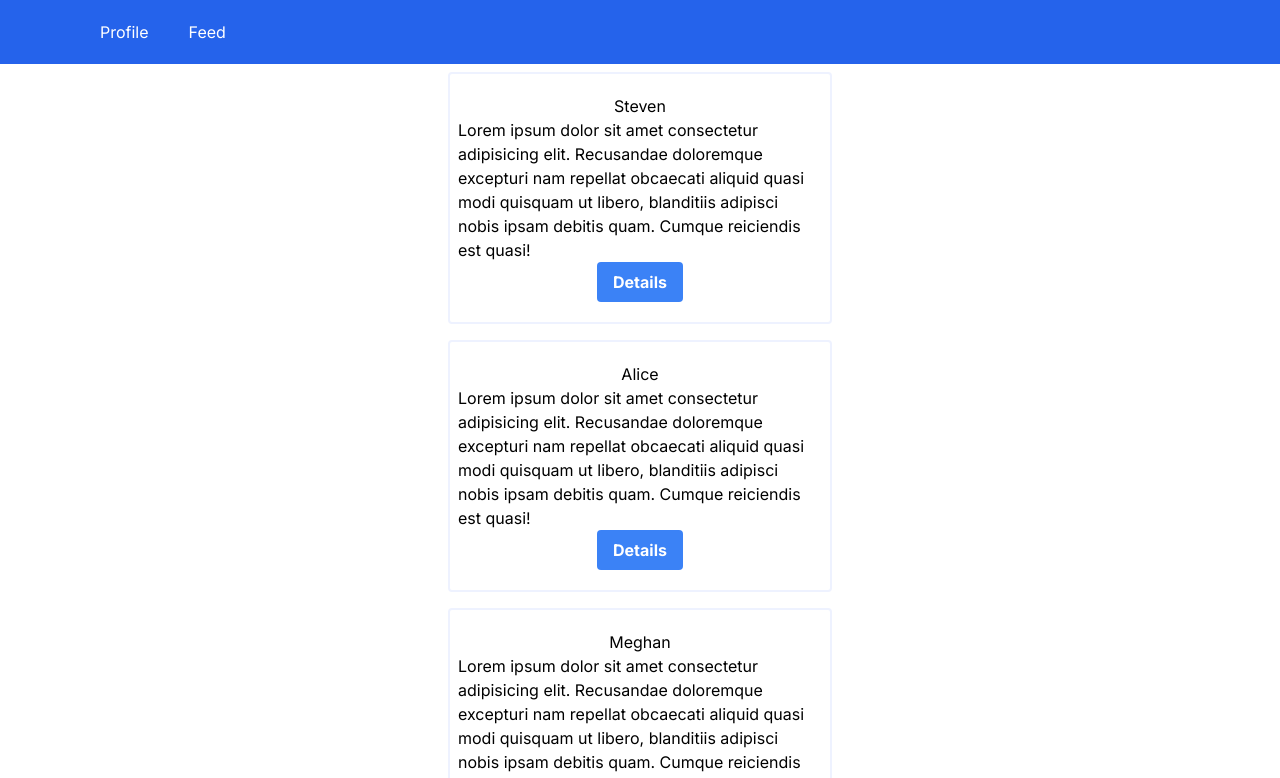
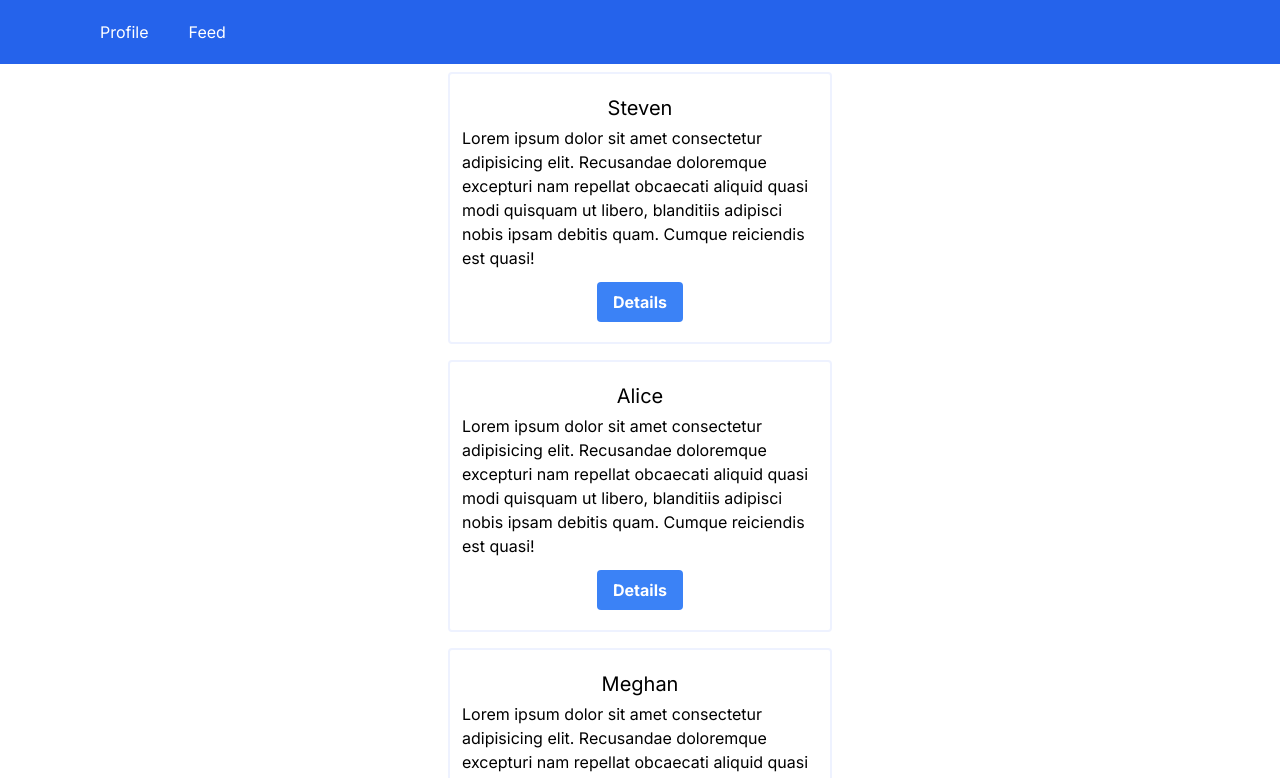
Before and after one commit to VanceMcGrady/vance-mcgrady-ti, a Next.js app: page /feed in a window 1280 px wide. Shown: the top 778 px of the page. Built offline with nearby package versions, Linux system fonts and the light colour scheme.

Commit message:
couple of styling tweaks

```diff
--- a/app/ui_components/FeedCard.tsx
+++ b/app/ui_components/FeedCard.tsx
@@ -11,9 +11,9 @@ export default function FeedCard({ post, key }: FeedCardProps) {
   return (
     <>
       <div className="flex flex-col w-full max-w-96 justify-center items-center my-2 px-2 py-5 border-2 border-indigo-50 rounded">
-        <h4>{post.user}</h4>
-        <p>{post.text}</p>
-        <div>
+        <h4 className="text-xl">{post.user}</h4>
+        <p className="m-1">{post.text}</p>
+        <div className="my-1">
           {detailView && (
             <div className="flex flex-row font-size-small gap-x-1">
               <p>Likes: {post.likes}</p>
```
